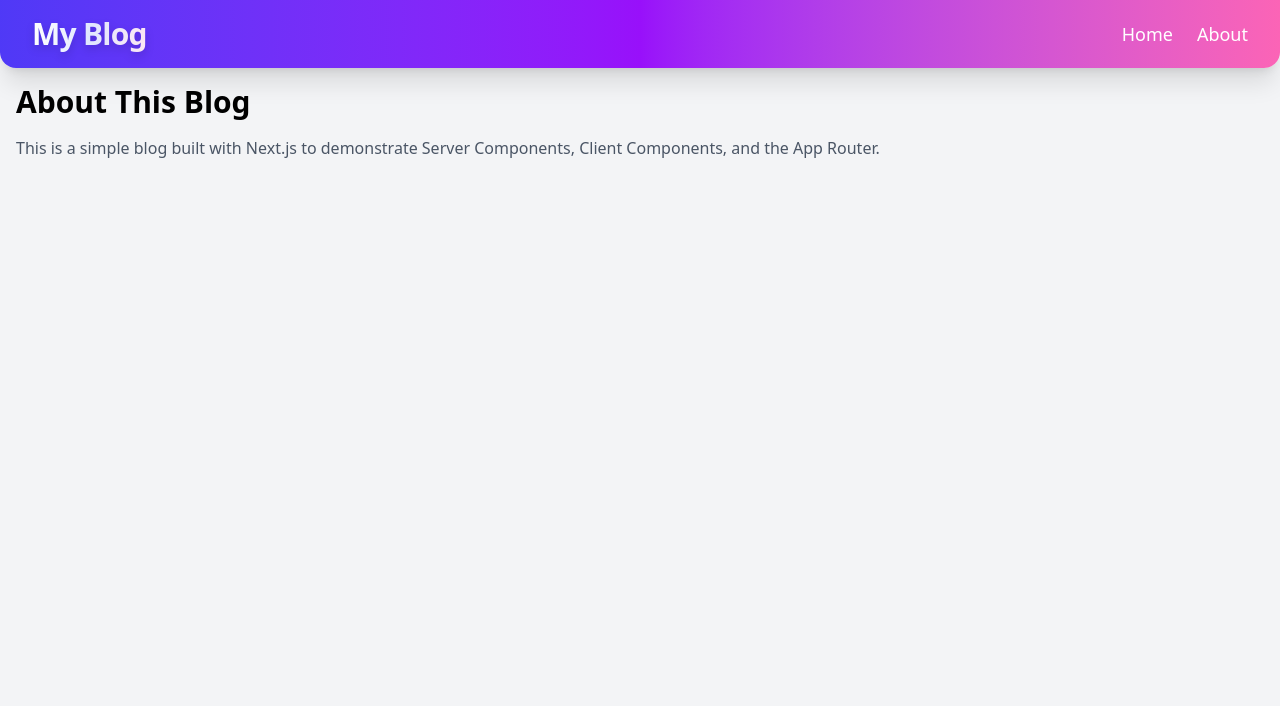
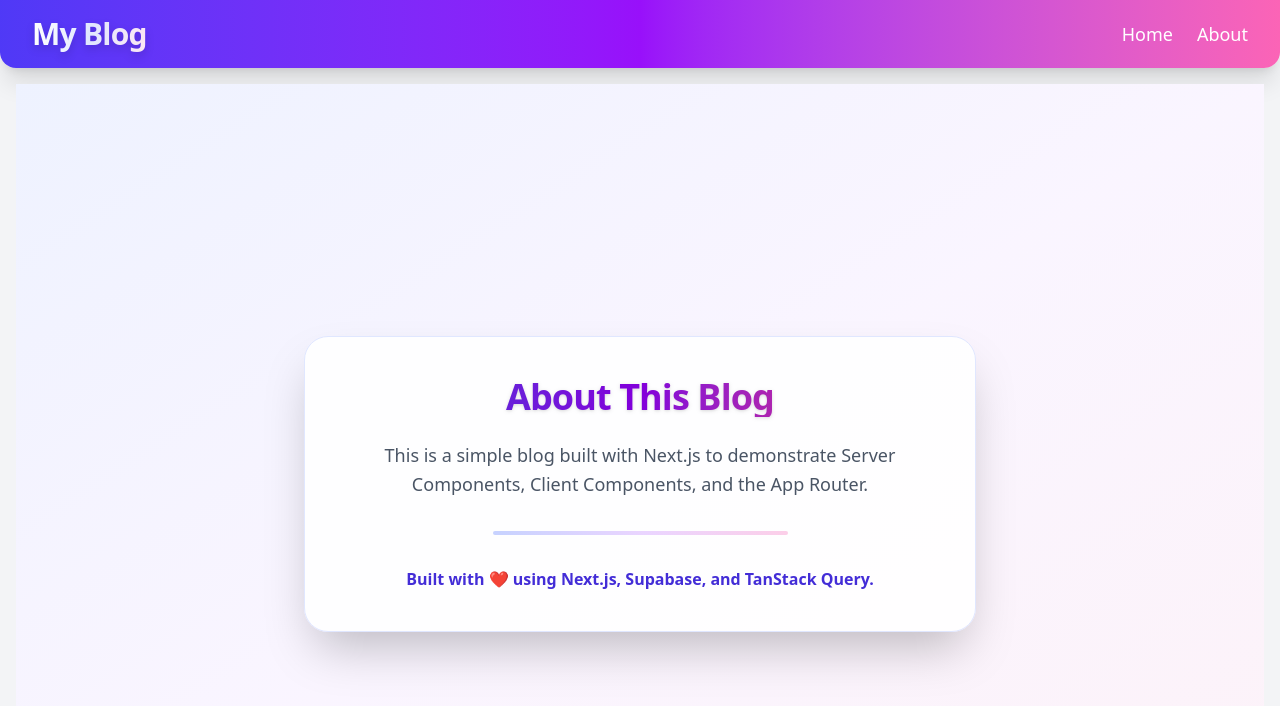
Before and after one commit to hammad-se-dev/Blog-App, a Next.js app: page /about in a window 1280 px wide. Shown: the top 706 px of the page. Built offline with nearby package versions, Linux system fonts and the light colour scheme; no server answers.

Commit message:
fetching improvement using Tanstack

```diff
--- a/package.json
+++ b/package.json
@@ -12,6 +12,8 @@
     "@supabase/auth-helpers-nextjs": "^0.10.0",
     "@supabase/ssr": "^0.6.1",
     "@supabase/supabase-js": "^2.52.0",
+    "@tanstack/react-query": "^5.83.0",
+    "@tanstack/react-query-devtools": "^5.83.0",
     "formik": "^2.4.6",
     "lucide-react": "^0.525.0",
     "next": "15.4.2",
--- a/src/app/about/page.js
+++ b/src/app/about/page.js
@@ -1,19 +1,20 @@
-// import React from 'react'
-
-// export default function page() {
-//   return (
-//     <div>This is About Component</div>
-//   )
-// }
-
 export default function About() {
   return (
-    <div>
-      <h2 className="text-3xl font-bold mb-4">About This Blog</h2>
-      <p className="text-gray-600">
-        This is a simple blog built with Next.js to demonstrate Server Components,
-        Client Components, and the App Router.
-      </p>
-    </div>
+    <main className="container mx-auto p-4 min-h-screen bg-gradient-to-br from-indigo-50 via-purple-50 to-pink-50 flex items-center justify-center">
+      <div className="max-w-2xl w-full bg-white/90 p-10 rounded-3xl shadow-2xl border border-indigo-100 text-center">
+        <h2 className="text-4xl font-extrabold mb-6 text-transparent bg-clip-text bg-gradient-to-r from-indigo-700 via-purple-700 to-pink-600 tracking-tight drop-shadow">
+          About This Blog
+        </h2>
+        <p className="text-gray-600 text-lg leading-relaxed mb-6">
+          This is a simple blog built with Next.js to demonstrate Server Components, Client Components, and the App Router.
+        </p>
+        <div className="flex justify-center my-8">
+          <div className="w-1/2 h-1 bg-gradient-to-r from-indigo-200 via-purple-200 to-pink-200 rounded-full" />
+        </div>
+        <p className="text-indigo-700 font-semibold">
+          Built with ❤️ using Next.js, Supabase, and TanStack Query.
+        </p>
+      </div>
+    </main>
   );
 }
--- /dev/null
+++ b/src/app/components/ReactQueryProvider.jsx
@@ -0,0 +1,15 @@
+'use client';
+import { QueryClient, QueryClientProvider } from '@tanstack/react-query';
+import { ReactQueryDevtools } from '@tanstack/react-query-devtools';
+import { useState } from 'react';
+
+export default function ReactQueryProvider({ children }) {
+  // Ensure a single QueryClient instance per session
+  const [queryClient] = useState(() => new QueryClient());
+  return (
+    <QueryClientProvider client={queryClient}>
+      {children}
+      <ReactQueryDevtools initialIsOpen={false} />
+    </QueryClientProvider>
+  );
+}
--- a/src/app/dashboard/DashboardClient.jsx
+++ b/src/app/dashboard/DashboardClient.jsx
@@ -3,13 +3,26 @@
 import { useState } from 'react';
 import AddBlogForm from '../components/AddBlogForm';
 import Link from 'next/link';
+import { useQuery } from '@tanstack/react-query';
+import { supabase } from '../../lib/supabase';
 
-export default function DashboardClient({ posts }) {
+export default function DashboardClient() {
   const [showForm, setShowForm] = useState(false);
-  const [postList, setPostList] = useState(posts);
+  // Remove postList and posts props
+
+  // Fetch posts using TanStack Query
+  const { data: postList = [], isLoading, error, refetch } = useQuery({
+    queryKey: ['posts'],
+    queryFn: async () => {
+      const { data, error } = await supabase.from('posts').select('*').order('id', { ascending: false });
+      if (error) throw new Error(error.message);
+      return data || [];
+    },
+  });
 
   const handlePostAdded = (newPost) => {
-    setPostList([newPost, ...postList]);
+    // Refetch posts after adding
+    refetch();
     setShowForm(false);
   };
 
@@ -45,7 +58,11 @@ export default function DashboardClient({ posts }) {
       )}
 
       {/* Blog List */}
-      {postList.length === 0 ? (
+      {isLoading ? (
+        <div className="text-center text-gray-400 py-24">Loading posts...</div>
+      ) : error ? (
+        <div className="text-center text-red-500 py-24">Error loading posts: {error.message}</div>
+      ) : postList.length === 0 ? (
         <div className="text-center text-gray-400 py-24">
           <svg className="mx-auto mb-6 w-20 h-20 text-indigo-100" fill="none" stroke="currentColor" strokeWidth="1.5" viewBox="0 0 24 24">
             <path strokeLinecap="round" strokeLinejoin="round" d="M12 6v6l4 2" />
--- a/src/app/dashboard/page.jsx
+++ b/src/app/dashboard/page.jsx
@@ -1,7 +1,5 @@
-import { getPosts } from '../data/posts';
 import DashboardClient from './DashboardClient';
 
-export default async function Dashboard() {
-  const posts = await getPosts();
-  return <DashboardClient posts={posts} />;
+export default function Dashboard() {
+  return <DashboardClient />;
 }
--- a/src/app/data/posts.js
+++ b/src/app/data/posts.js
@@ -2,7 +2,7 @@ import { createServerClient } from '@supabase/ssr';
 import { cookies } from 'next/headers';
 
 export async function getPosts() {
-  const cookieStore = cookies();
+  const cookieStore = await cookies();
   const supabase = createServerClient(
     process.env.NEXT_PUBLIC_SUPABASE_URL,
     process.env.NEXT_PUBLIC_SUPABASE_ANON_KEY,
@@ -30,7 +30,7 @@ export async function getPosts() {
 }
 
 export async function getPostById(id) {
-  const cookieStore = cookies();
+  const cookieStore = await cookies();
   const supabase = createServerClient(
     process.env.NEXT_PUBLIC_SUPABASE_URL,
     process.env.NEXT_PUBLIC_SUPABASE_ANON_KEY,
--- a/src/app/layout.jsx
+++ b/src/app/layout.jsx
@@ -1,6 +1,7 @@
 import Link from 'next/link';
 import './globals.css';
 import Navbar from './components/Navbar'
+import ReactQueryProvider from './components/ReactQueryProvider';
 
 export const metadata = {
   title: 'My Next.js Blog',
@@ -11,8 +12,10 @@ export default function RootLayout({ children }) {
   return (
     <html lang="en">
       <body className="min-h-screen bg-gray-100">
-        <Navbar/>
-        <main className="container mx-auto p-4">{children}</main>
+        <ReactQueryProvider>
+          <Navbar/>
+          <main className="container mx-auto p-4">{children}</main>
+        </ReactQueryProvider>
       </body>
     </html>
   );
--- a/src/app/posts/[id]/page.jsx
+++ b/src/app/posts/[id]/page.jsx
@@ -3,7 +3,8 @@ import { getPostById } from '../../data/posts';
 import { notFound } from 'next/navigation';
 
 export default async function Post({ params }) {
-  const post = await getPostById(params.id);
+  const asyncParams = await params;
+  const post = await getPostById(asyncParams.id);
 
   if (!post) {
     notFound();
```
Also changed, not shown: 1 other file (tests, documents, lock files or other folders).
